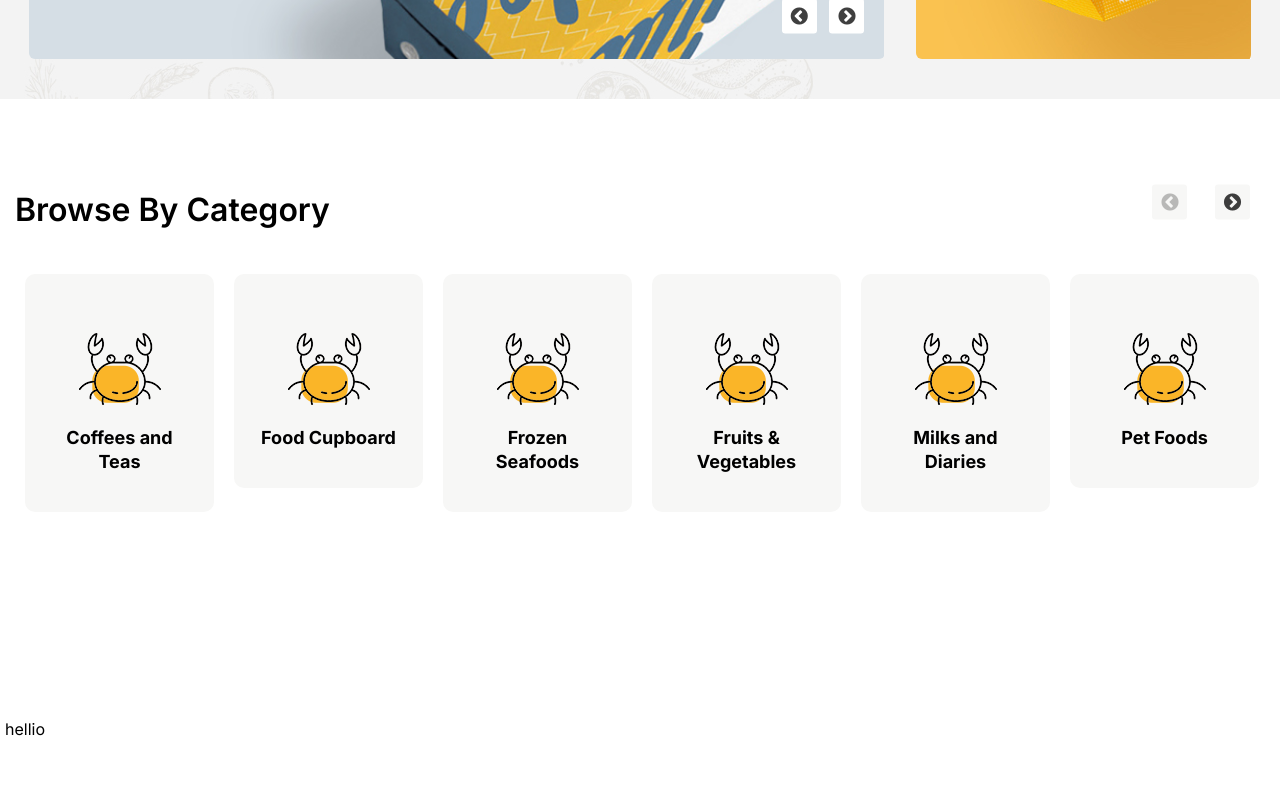
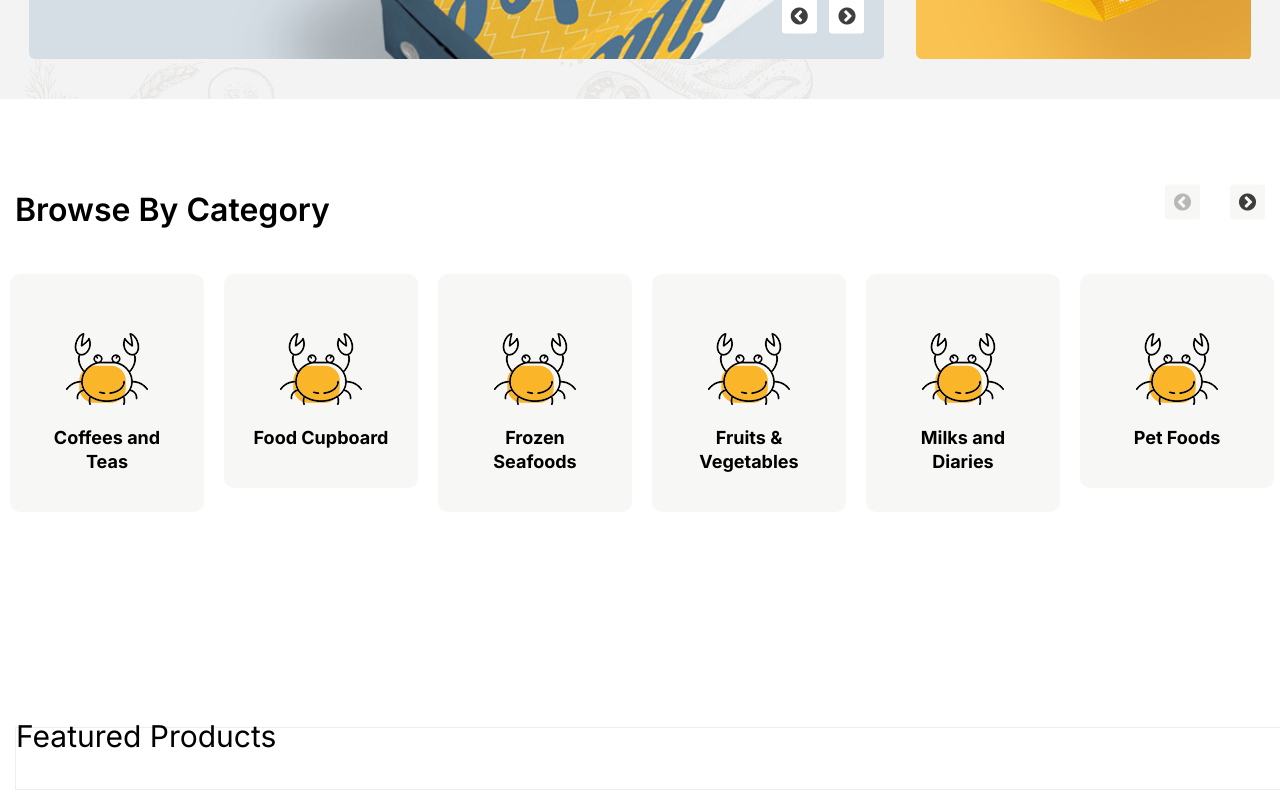
Before and after one commit to Ilesanmi-Erioluwa-Victor/hollyway_front, a Next.js app: page / in a window 1280 px wide. Shown: the part 718-1518 px from the top of the page. Before the commit the page ends 1459 px from the top, so only its background shows below. Built offline with nearby package versions, Linux system fonts and the light colour scheme.

Commit message:
working on features

```diff
--- a/src/components/Categories.tsx
+++ b/src/components/Categories.tsx
@@ -60,7 +60,7 @@ const Categories = () => {
               <h3 className='text-[2rem] font-semibold'>Browse By Category</h3>
             </div>
             <article className='w-full bg-white'>
-              <ul className='relative mx-[calc(30px/2)] flex flex-col gap-6'>
+              <ul className='relative flex flex-col gap-6'>
                 <Slider
                   {...settings}
                   className='cat'
--- a/src/components/Features.tsx
+++ b/src/components/Features.tsx
@@ -1,6 +1,20 @@
 const Features = () => {
   return (
-    <section className='w-[84.3125rem] px-[0.3125rem] relative'>hellio</section>
+    <section className='w-[84.3125rem] px-[0.3125rem] relative'>
+      <div className='max-width-[104.375rem] flex mx-auto relative'>
+        <article className='md:w-full flex relative'>
+          <div className='p-[0.625rem] flex relative content-start w-full flex-wrap'>
+            <div className='w-full'>
+              <div className='pb-[2.8125rem] justify-start flex items-center border-[#eee] border'>
+                <h3 className='text-[1.875rem] leading-[1rem]'>
+                  Featured Products
+                </h3>
+              </div>
+            </div>
+          </div>
+        </article>
+      </div>
+    </section>
   );
 };
 
```
